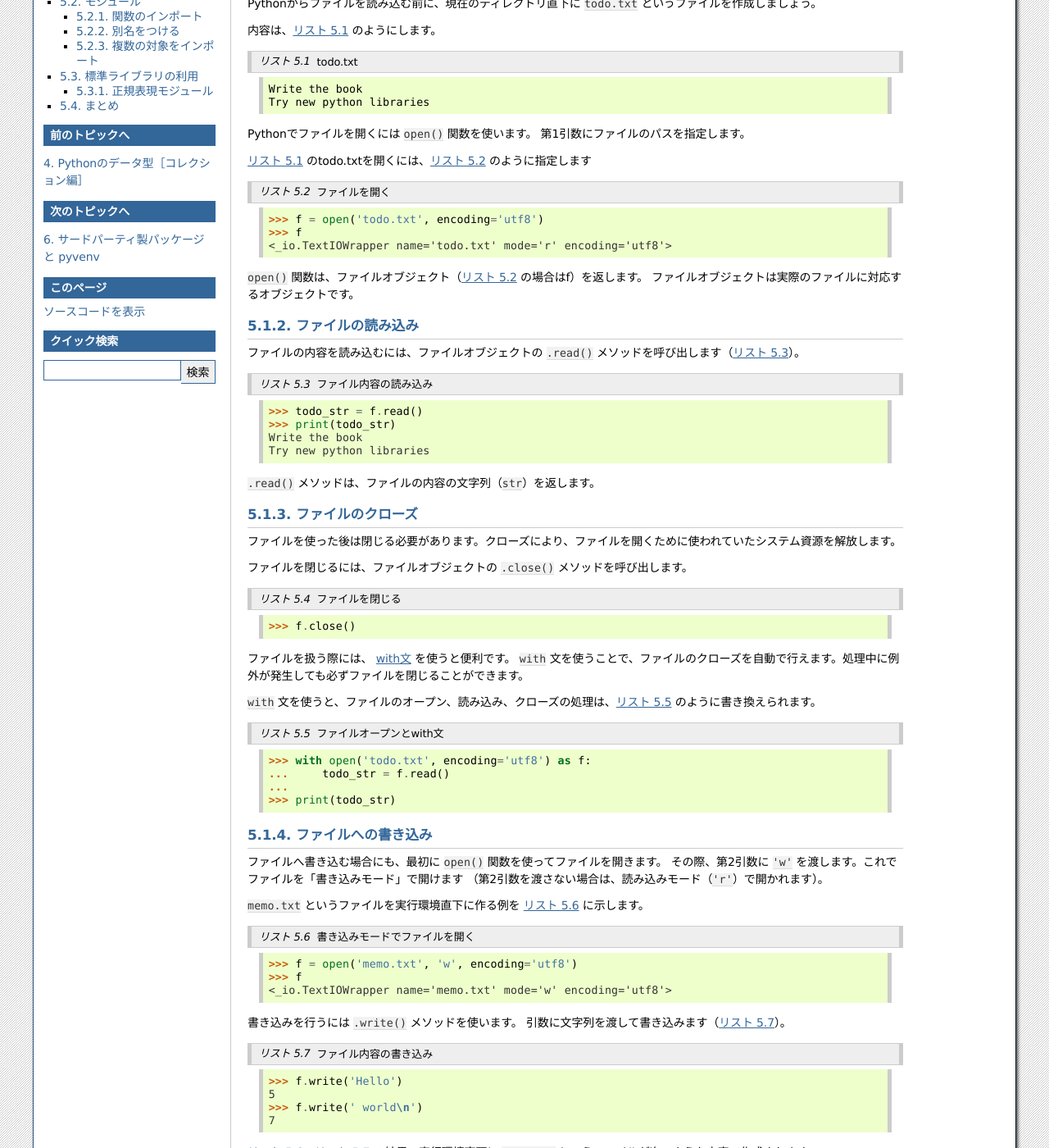
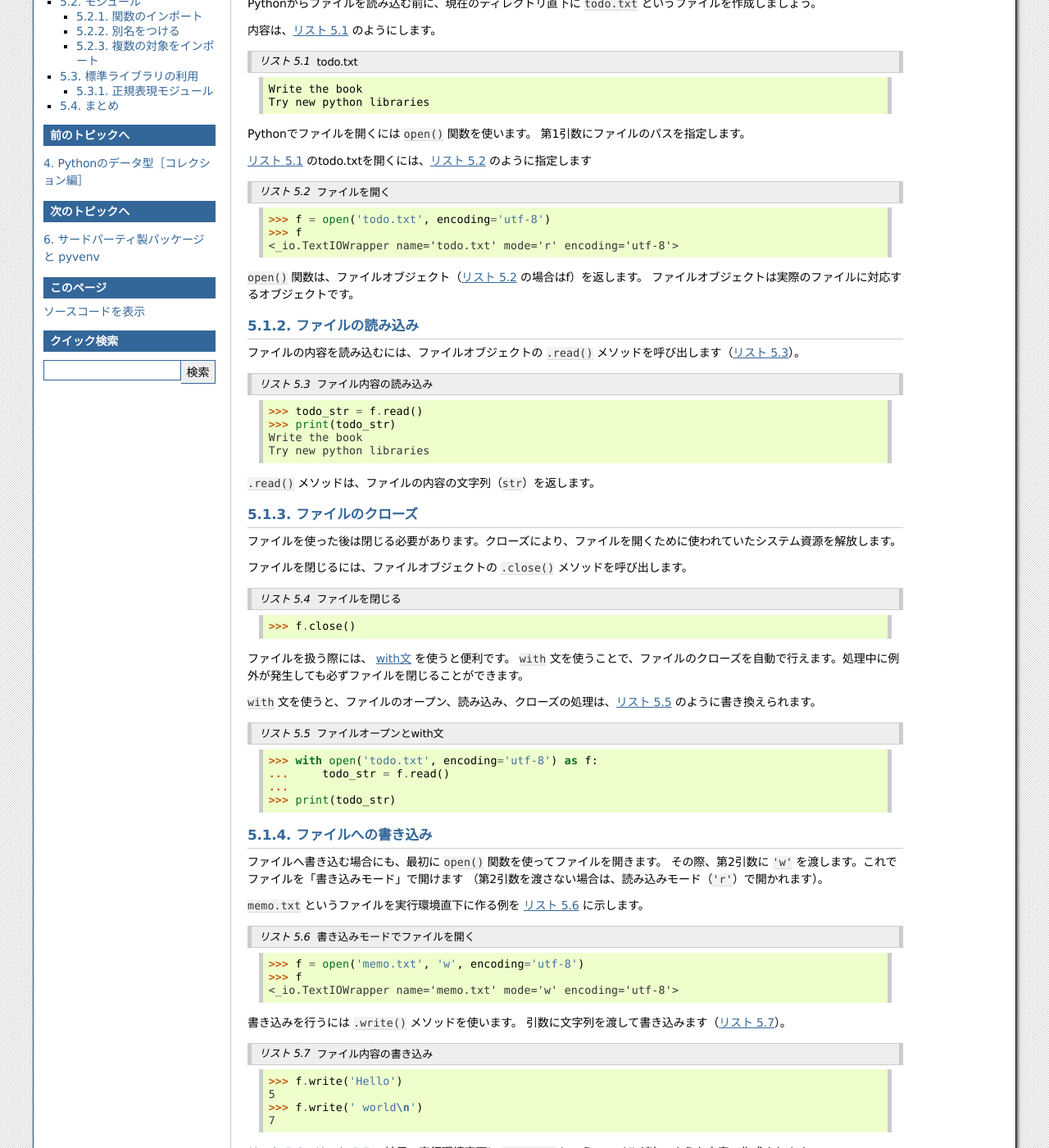
Before and after one commit to pyconjp/pycamp.pycon.jp, a Sphinx documentation site: the page built from source/textbook/5_module.rst, in a window 1280 px wide and 1400 px high, scrolled down 255 px. Shown: the whole window at 82% size. Built offline with Sphinx 7.4.7, drawn with Linux system fonts in a browser that asks for light colours.

Commit message:
refs #71 utf8 を utf-8 に書き換え

```diff
--- a/source/textbook/5_module.rst
+++ b/source/textbook/5_module.rst
@@ -37,9 +37,9 @@ Pythonでファイルを開くには ``open()`` 関数を使います。
 .. code-block:: python
     :caption: ファイルを開く
 
-    >>> f = open('todo.txt', encoding='utf8')
+    >>> f = open('todo.txt', encoding='utf-8')
     >>> f
-    <_io.TextIOWrapper name='todo.txt' mode='r' encoding='utf8'>
+    <_io.TextIOWrapper name='todo.txt' mode='r' encoding='utf-8'>
 
 ``open()`` 関数は、ファイルオブジェクト（:numref:`file-open` の場合はf）を返します。
 ファイルオブジェクトは実際のファイルに対応するオブジェクトです。
@@ -82,7 +82,7 @@ Pythonでファイルを開くには ``open()`` 関数を使います。
 .. code-block:: python
     :caption: ファイルオープンとwith文
 
-    >>> with open('todo.txt', encoding='utf8') as f:
+    >>> with open('todo.txt', encoding='utf-8') as f:
     ...     todo_str = f.read()
     ...
     >>> print(todo_str)
@@ -100,9 +100,9 @@ Pythonでファイルを開くには ``open()`` 関数を使います。
 .. code-block:: python
     :caption: 書き込みモードでファイルを開く
 
-    >>> f = open('memo.txt', 'w', encoding='utf8')
+    >>> f = open('memo.txt', 'w', encoding='utf-8')
     >>> f
-    <_io.TextIOWrapper name='memo.txt' mode='w' encoding='utf8'>
+    <_io.TextIOWrapper name='memo.txt' mode='w' encoding='utf-8'>
 
 書き込みを行うには ``.write()`` メソッドを使います。
 引数に文字列を渡して書き込みます（:numref:`write-string`）。
@@ -139,7 +139,7 @@ Pythonでファイルを開くには ``open()`` 関数を使います。
 .. code-block:: python
     :caption: 追記モードでファイルを開く
 
-    >>> f = open('memo.txt', 'a', encoding='utf8')
+    >>> f = open('memo.txt', 'a', encoding='utf-8')
     >>> f.write('こんにちは世界\n')
     8
 
```
